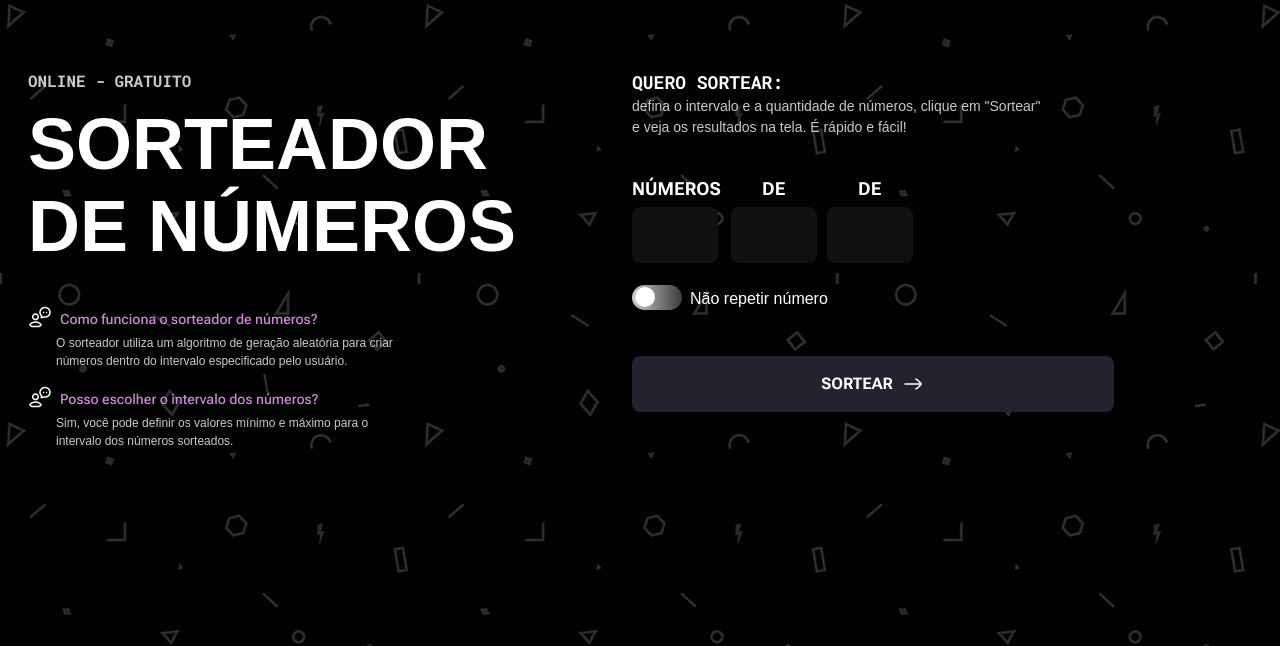
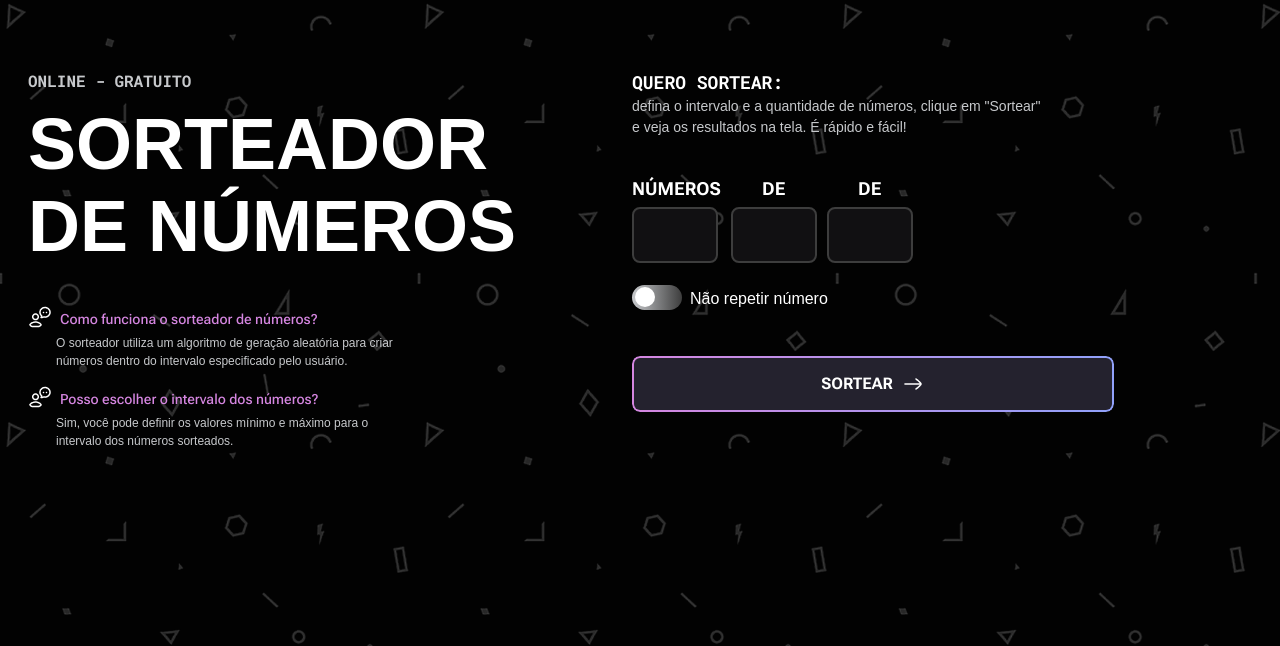
Before and after one commit to Caiobalduino/challenge-numberpicker, a plain HTML site: page index.html in a window 1280 px wide. Shown: the part 154-800 px from the top of the page. Drawn offline with Linux system fonts and the light colour scheme.

Commit message:
🎨style: borders style

```diff
--- a/styles.css
+++ b/styles.css
@@ -122,6 +122,22 @@ inputs-r {
   flex-direction: column;
 }
 
+.inputs-r input {
+  padding: 8px;
+  border: 2px solid #3d3d3d;
+  border-radius: 8px;
+  outline: none;
+  transition: border 1s ease-in-out;
+}
+
+.inputs-r input:focus {
+  border-image-source: linear-gradient(90deg, #d586e0 0%, #91a1fa 98.93%);
+  border-radius: 8px;
+  transition: border 1s ease-in-out;
+
+  border-image-slice: 1;
+}
+
 label {
   font-family: "Roboto Flex", sans-serif;
   display: block;
@@ -213,7 +229,25 @@ button {
   border-radius: 8px;
   font-size: 16px;
   cursor: pointer;
+  position: relative;
+  overflow: hidden;
+  transition: 0.5s ease-in-out;
+}
+
+button::before {
+  content: "";
+  position: absolute;
+  inset: 0;
+  padding: 2px;
+  border-radius: 8px;
+  background: linear-gradient(90deg, #d586e0 0%, #91a1fa 98.93%);
+  -webkit-mask: linear-gradient(white, white) content-box,
+    linear-gradient(white, white);
+  -webkit-mask-composite: destination-out;
+  mask-composite: exclude;
 }
 
 button:hover {
+  background: #020202;
+  transition: 0.5s ease-in-out;
 }
```
